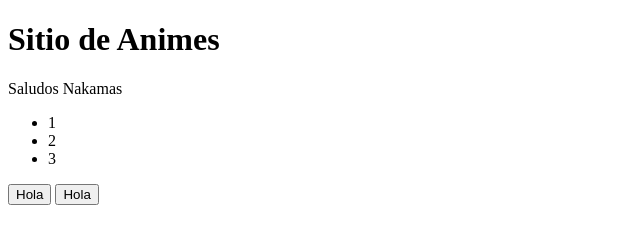
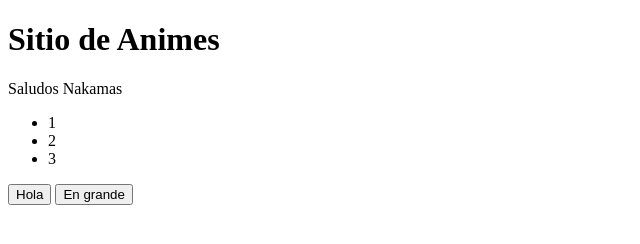
Before and after one commit to lbarbaranm/proyecto2, a plain HTML site: page index.html in a window 1280 px wide. Shown: the full height of the page, 0-640 px from the left. Drawn offline with Linux system fonts and the light colour scheme.

Commit message:
commit v2

```diff
--- a/index.html
+++ b/index.html
@@ -16,7 +16,7 @@
             <li>3</li>
         </ul>
         <button type="submit" >Hola</button>
-        <input type="submit" value="Hola">
+        <input type="submit" value="En grande">
 
     </form>
 </body>
```
